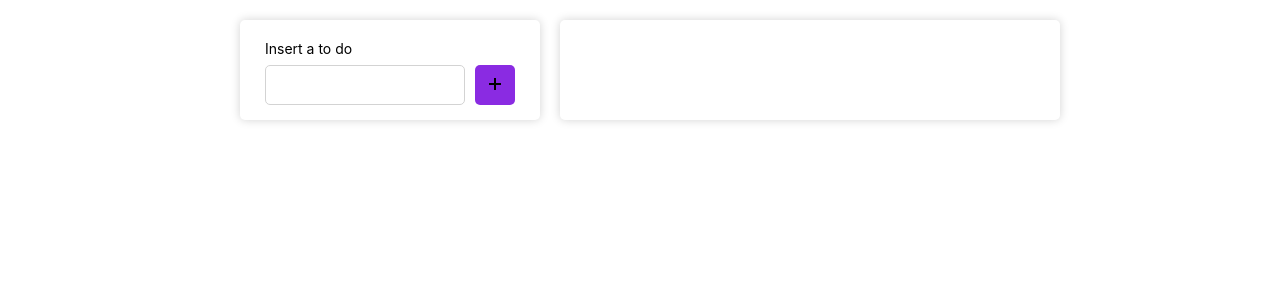
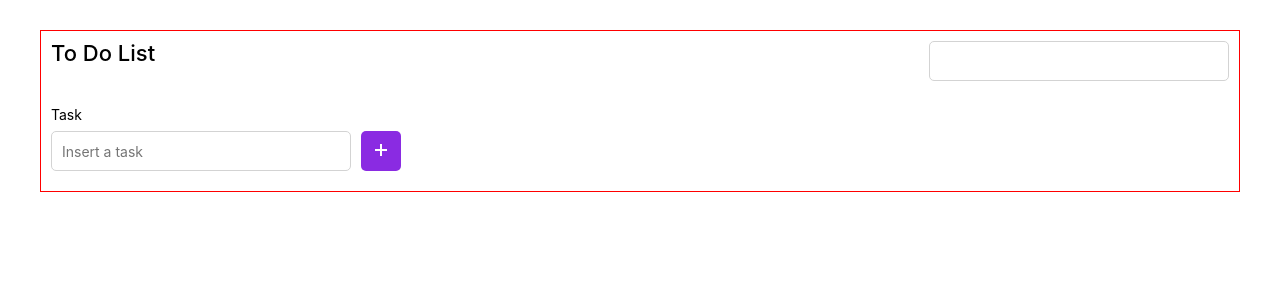
Before and after one commit to frxitas/to-do-list, a Next.js app: page /home in a window 1280 px wide. Shown: the top 300 px of the page. Built offline with nearby package versions, Linux system fonts and the light colour scheme.

Commit message:
Ajuste de layout

```diff
--- a/components/Card/Card.Styles.js
+++ b/components/Card/Card.Styles.js
@@ -4,12 +4,10 @@ export const Card = styled.div`
 	display: flex;
 	justify-content: center;
 	align-items: center;
-	width: 300px;
-	height: 100px;
-	border-radius: 5px;
-	background-color: white;
-	box-shadow: 0px 0px 10px lightgrey;
-	margin: 0 20px;
+	width: 400px;
+	height: fit-content;
+	background-color: transparent;
+	/* margin: 0 20px; */
 `;
 
 export const CardContent = styled.div`
--- a/components/Card/Card.js
+++ b/components/Card/Card.js
@@ -34,7 +34,7 @@ const Card = () => {
 	return (
 		<Styles.Card>
 			<Styles.CardContent>
-				<Input label={"Insert a to do"} value={task} onChange={handleSetTask} />
+				<Input label={"Task"} placeholder={"Insert a task"} value={task} onChange={handleSetTask} />
 				<Styles.CardButton>
 					<IconButton icon={"add"} onClick={createNewTask} />
 				</Styles.CardButton>
--- a/components/Container/Container.styles.js
+++ b/components/Container/Container.styles.js
@@ -3,7 +3,7 @@ import styled from "@emotion/styled";
 export const Container = styled.div`
   display: flex;
   justify-content: center;
-  align-items: top;
+  align-items: flex-start;
   width: 100%;
   min-height: 100vh;
   background-color: white;
--- /dev/null
+++ b/components/Content/Content.js
@@ -0,0 +1,17 @@
+import React from "react";
+
+import * as Styles from "./Content.styles";
+
+const Content = ({ actions, title, children }) => {
+  return (
+    <Styles.Content>
+      <Styles.ContentWrapper>
+        <Styles.ContentTitle>{title}</Styles.ContentTitle>
+        <Styles.ContentActions>{actions}</Styles.ContentActions>
+      </Styles.ContentWrapper>
+      <Styles.ContentData>{children}</Styles.ContentData>
+    </Styles.Content>
+  );
+};
+
+export default Content;
--- /dev/null
+++ b/components/Content/Content.styles.js
@@ -0,0 +1,39 @@
+import styled from "@emotion/styled";
+
+export const Content = styled.div`
+  display: flex;
+  justify-content: space-between;
+  align-content: center;
+  flex-direction: column;
+  margin: 10px;
+  width: 1200px;
+  height: 100%;
+  border: 1px solid red;
+`;
+
+export const ContentTitle = styled.div`
+  display: flex;
+  font-size: 22px;
+  font-weight: 500;
+`;
+
+export const ContentActions = styled.div`
+
+`;
+
+export const ContentWrapper = styled.div`
+  display: flex;
+  justify-content: space-between;
+  align-content: center;
+  flex-direction: row;
+  padding: 10px;
+`;
+
+export const ContentData = styled.div`
+  display: flex;
+  justify-content: space-between;
+  align-items: flex-start;
+  flex-direction: row;
+  width: 100%;
+  height: 100%;
+`;
--- /dev/null
+++ b/components/Content/index.js
@@ -0,0 +1 @@
+export { default } from "./Content";
--- a/components/IconButton/IconButton.styles.js
+++ b/components/IconButton/IconButton.styles.js
@@ -5,10 +5,14 @@ export const IconButton = styled.button`
   height: 40px;
   background-color: blueviolet;
   border-radius: 5px;
+  color: white;
   border: none;
   outline: none;
+  transition: ease-in-out;
 
-	:hover {
-		background-color: violet;
+  &:hover {
+    transition-duration: 125ms;
+    box-shadow: 0px 0px 3px blueviolet;
+    cursor: pointer;
   }
 `;
--- a/components/Input/Input.js
+++ b/components/Input/Input.js
@@ -2,7 +2,7 @@ import React, { forwardRef, useCallback, useState } from "react";
 
 import * as Styles from "./Input.styles";
 
-const Input = forwardRef(({ label, ...restProps }, ref) => {
+const Input = forwardRef(({ label, placeholder, ...restProps }, ref) => {
   const [isInputFocused, setIsInputFocused] = useState(false);
 
   const handleOnBlur = useCallback((e) => {
@@ -36,6 +36,7 @@ const Input = forwardRef(({ label, ...restProps }, ref) => {
       )}
       <Styles.InputTag
         ref={ref}
+        placeholder={placeholder}
         {...restProps}
         name={restProps?.name}
         onBlur={handleOnBlur}
@@ -48,4 +49,4 @@ const Input = forwardRef(({ label, ...restProps }, ref) => {
 
 export default Input;
 
-Input.displayName = "Input"
+Input.displayName = "Input";
--- a/components/Input/Input.styles.js
+++ b/components/Input/Input.styles.js
@@ -37,7 +37,7 @@ export const InputLabel = styled.label`
 export const InputTag = styled.input`
   background-color: white;
   border: 1.5px solid lightgrey;
-  width: 200px;
+  width: 300px;
   height: 40px;
   line-height: 150%;
   padding: 0 10px;
--- a/components/List/List.styles.js
+++ b/components/List/List.styles.js
@@ -4,25 +4,28 @@ export const ListContent = styled.div`
   display: flex;
   align-items: left;
   justify-content: left;
-	width: 500px;
+  flex-direction: column;
+  width: 1200px;
   height: 100%;
-  min-height: 100px;
-	box-shadow: 0px 0px 10px lightgrey;
-	border-radius: 5px;
+  min-height: 80px;
+  margin: 20px 0px 0px 0px;
 `;
 
 export const List = styled.ul`
   width: 100%;
   list-style: none;
-	padding: 20px;
+  border-radius: 5px;
+  padding: 10px;
 `;
 
 export const ListItem = styled.li`
   display: flex;
   align-items: center;
   justify-content: space-between;
-	padding: 0 20px;
-	margin: 10px;
+  height: 50px;
+  padding: 5px 10px;
+  width: 100%;
+  margin: 10px 0px 10px 10px;
   width: auto;
   border: 1.5px solid lightgrey;
   border-radius: 5px;
@@ -32,10 +35,9 @@ export const ListItemText = styled.span`
   display: flex;
   align-items: center;
   justify-content: center;
-	height: 40px;
-
-	font-size: 16px;
+  height: 30px;
+  font-size: 14px;
+  margin-left: 20px;
   color: blueviolet;
   width: fit-content;
-	margin: 10px;
 `;
--- a/pages/home/index.js
+++ b/pages/home/index.js
@@ -1,16 +1,23 @@
 import React from "react";
-import Card from "../../components/Card";
-import List from "../../components/List";
 
 /** COMPONENTS */
+import Card from "../../components/Card";
+import Content from "../../components/Content";
+import Input from "../../components/Input";
+import List from "../../components/List";
+/** END COMPONENTS */
+
+/** LAYOUT */
 import DefaultLayout from "../../layout/DefaultLayout";
-/** END COMPONENTS */
+/** END LAYOUT */
 
 const HomePage = () => {
   return (
     <DefaultLayout>
+      <Content title={"To Do List"} actions={<Input />}>
         <Card />
         <List />
+      </Content>
     </DefaultLayout>
   );
 };
--- a/theme/icons.js
+++ b/theme/icons.js
@@ -6,7 +6,7 @@ const icons = {
 			viewBox="0 0 24 24"
 			xmlns="http://www.w3.org/2000/svg"
 		>
-			<path fill="none" stroke="#000" strokeWidth="2" d="M12 18V6m-6 6h12" />
+			<path fill="currentColor" stroke="currentColor" strokeWidth="2" d="M12 18V6m-6 6h12" />
 		</svg>
 	),
 	delete: (
@@ -17,7 +17,7 @@ const icons = {
 			xmlns="http://www.w3.org/2000/svg"
 		>
 			<path fill="none" d="M0 0h24v24H0z" />
-			<path d="M17 6h5v2h-2v13a1 1 0 0 1-1 1H5a1 1 0 0 1-1-1V8H2V6h5V3a1 1 0 0 1 1-1h8a1 1 0 0 1 1 1v3zm1 2H6v12h12V8zm-9 3h2v6H9v-6zm4 0h2v6h-2v-6zM9 4v2h6V4H9z" />
+			<path fill="currentColor" d="M17 6h5v2h-2v13a1 1 0 0 1-1 1H5a1 1 0 0 1-1-1V8H2V6h5V3a1 1 0 0 1 1-1h8a1 1 0 0 1 1 1v3zm1 2H6v12h12V8zm-9 3h2v6H9v-6zm4 0h2v6h-2v-6zM9 4v2h6V4H9z" />
 		</svg>
 	),
 };
```
Lines whose indentation alone changed are shown as unchanged.
